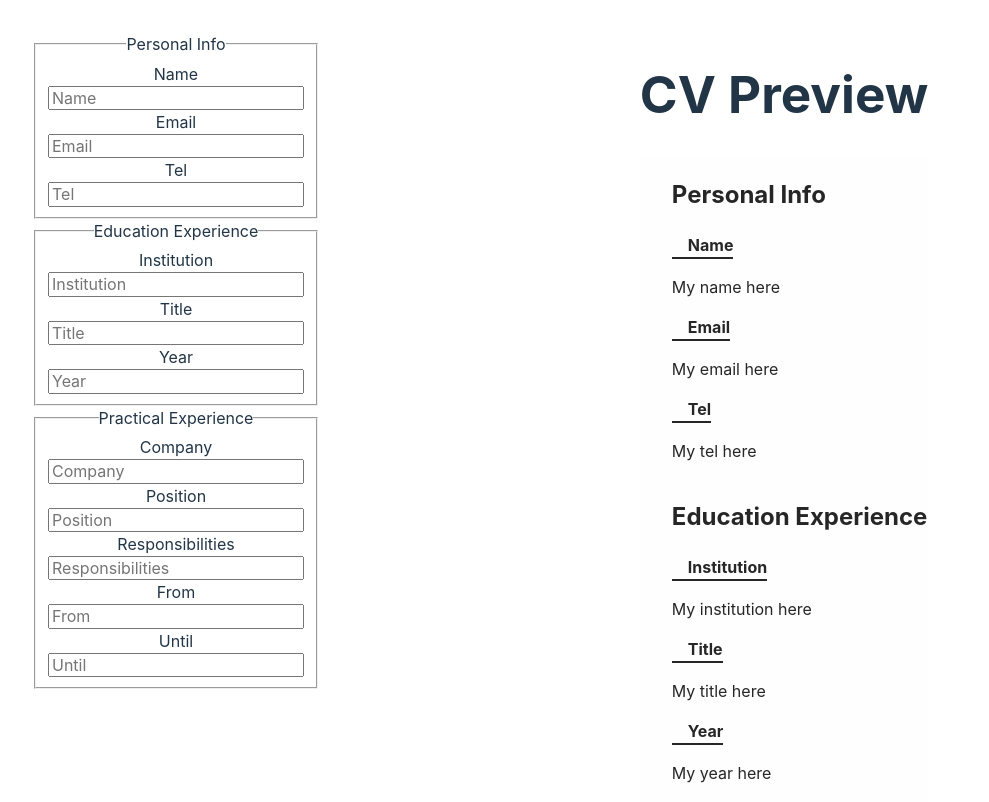
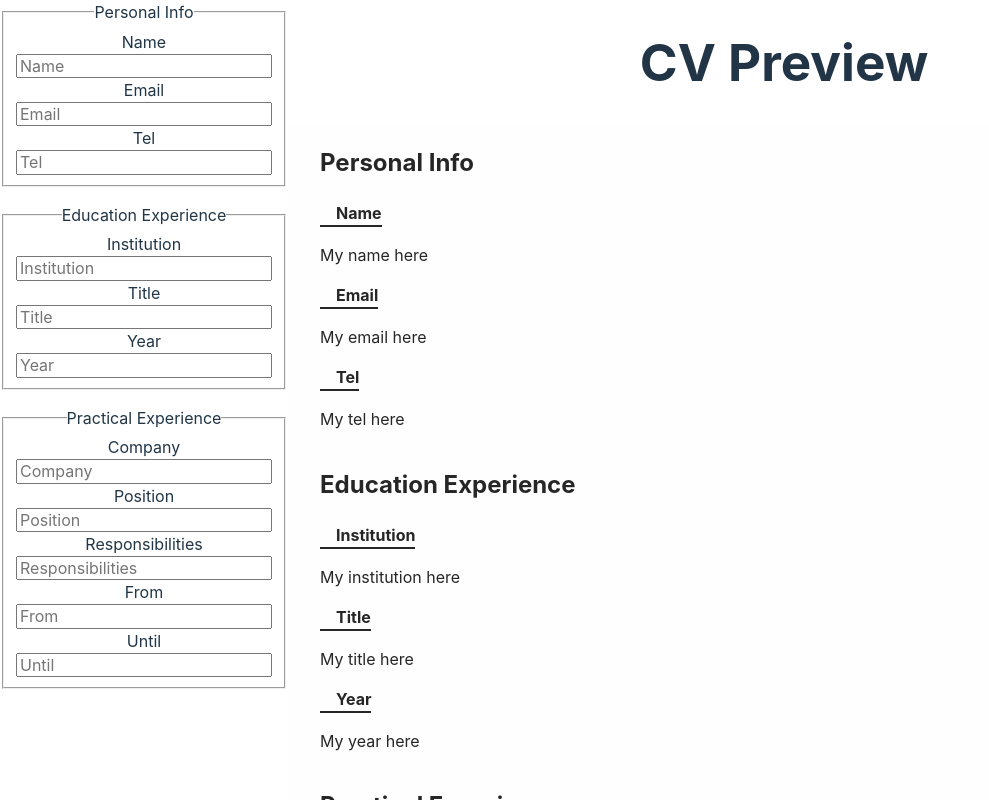
Before and after one commit to VeruAmari/cv-application, a React (Vite) app: page / in a window 1280 px wide. Shown: the top 802 px of the page, without its empty margins (0-989 px from the left). Built offline with nearby package versions, Linux system fonts and the light colour scheme.

Commit message:
Give CV preview more room and make its scroll independant of form

```diff
--- a/src/styles/App.css
+++ b/src/styles/App.css
@@ -1,13 +1,12 @@
 #root {
-  max-width: 1280px;
   margin: 0;
-  padding: 2rem;
+  padding: 0;
   box-sizing: border-box;
   text-align: center;
   display: grid;
-  grid-template-columns: 1fr 5fr;
-  min-height: 100vh;
+  grid-template-columns: auto 1fr;
   justify-items: center;
+  width: 100%;
 }
 
 .preview {
@@ -19,6 +18,29 @@
 }
 .preview-panel {
   height: 100%;
+  width: 100%;
+  overflow: scroll;
+  max-height: 100vh;
+}
+form,
+fieldset {
+  display: grid;
+  align-items: start;
+  align-content: start;
+}
+form {
+  gap: 1rem;
+  grid-template-rows: auto auto auto;
+  grid-template-columns: 1fr;
+  overflow: scroll;
+  max-height: 100vh;
+}
+.hide {
+  width: 0px;
+  visibility: hidden;
+}
+input {
+  max-width: 30ex;
 }
 .preview > label {
   font-weight: bold;
--- a/src/styles/index.css
+++ b/src/styles/index.css
@@ -23,11 +23,14 @@ a:hover {
 }
 
 body {
+  box-sizing: border-box;
   margin: 0;
+  padding: 0;
   display: grid;
   place-items: center;
   min-width: 320px;
   min-height: 100vh;
+  max-height: 100vh;
 }
 
 h1 {
```
